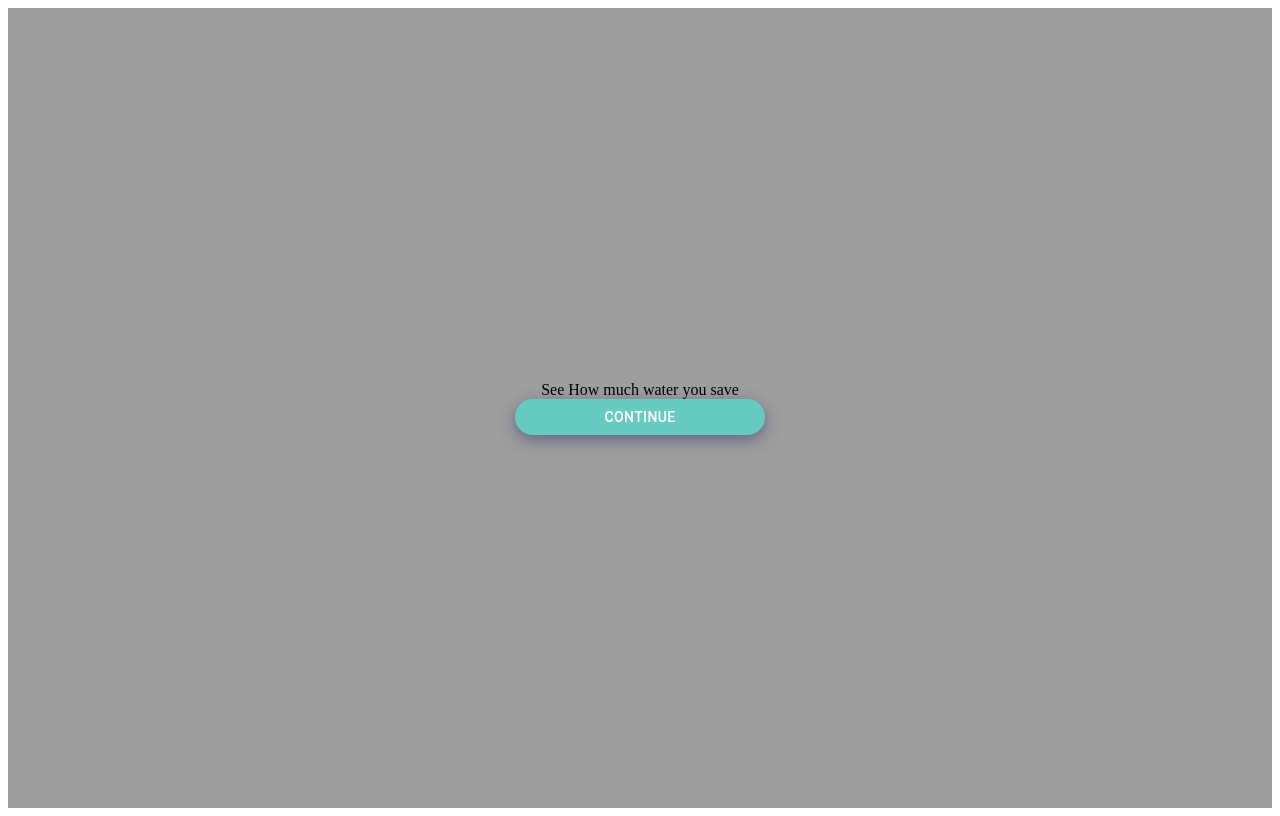
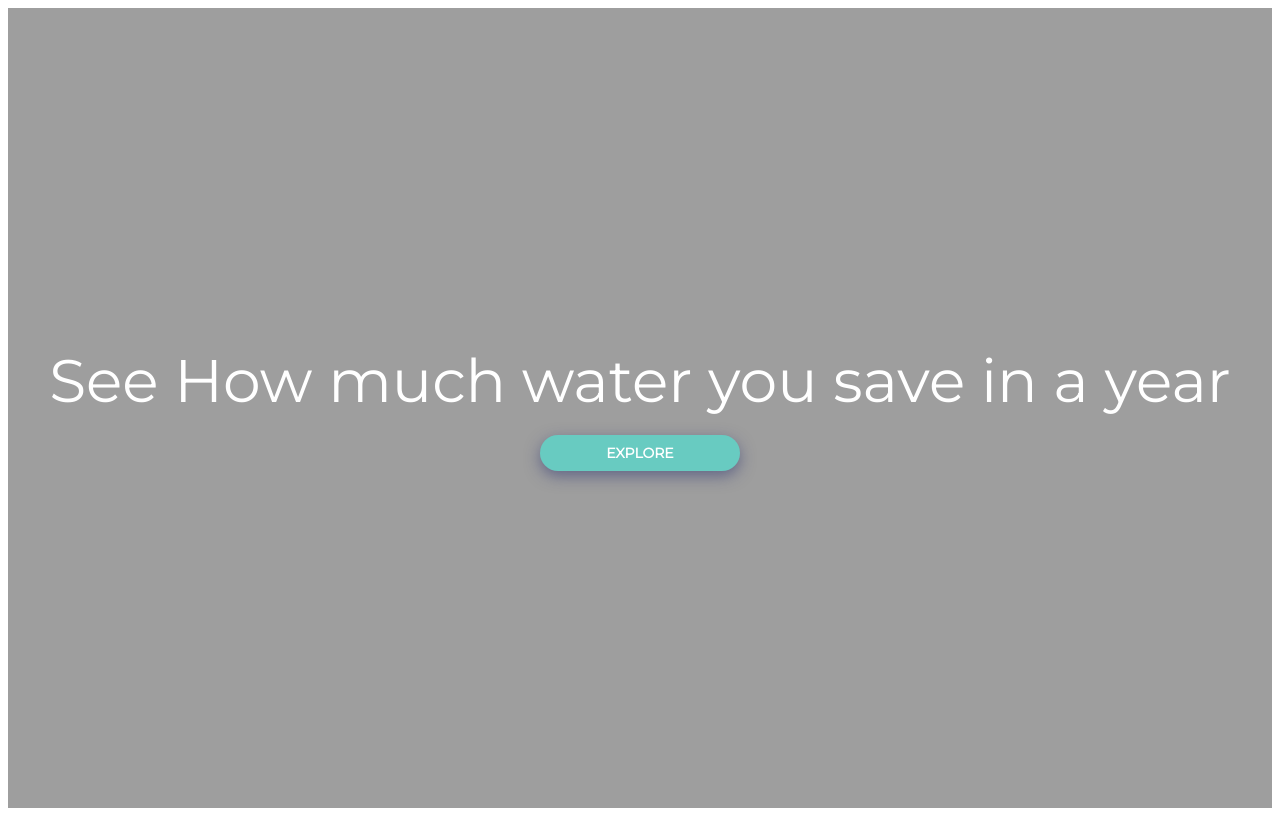
Before and after one commit to prashantbharati/Rh-form, a React (Create React App) app: page / in a window 1280 px wide. Built offline with nearby package versions, Linux system fonts and the light colour scheme.

Commit message:
explore done

```diff
--- a/public/index.html
+++ b/public/index.html
@@ -24,6 +24,7 @@
       work correctly both with client-side routing and a non-root public URL.
       Learn how to configure a non-root public URL by running `npm run build`.
     -->
+    <link href="https://fonts.googleapis.com/css2?family=Montserrat&display=swap" rel="stylesheet">
     <title>React App</title>
   </head>
   <body>
--- a/src/components/Explore.js
+++ b/src/components/Explore.js
@@ -1,5 +1,6 @@
 import React from "react";
 import Button from "@material-ui/core/Button";
+import { Typography } from "@material-ui/core";
 import useStyles from "./styles";
 const App = (props) => {
   const classes = useStyles();
@@ -10,9 +11,13 @@ const App = (props) => {
 
   return (
     <div className={classes.page}>
-      See How much water you save
+      <Typography variant="h2">
+        {" "}
+        See How much water you save in a year
+      </Typography>
+      <br />
       <Button className={classes.button} variant="contained" onClick={next}>
-        Continue
+        Explore
       </Button>
     </div>
   );
--- a/src/components/styles.js
+++ b/src/components/styles.js
@@ -7,14 +7,16 @@ export default makeStyles({
     flexDirection: "column",
     justifyContent: "center",
     alignItems: "center",
+    color: "white",
     backgroundColor: "#9e9e9e",
   },
   button: {
     backgroundColor: "#68CBC1",
     color: "white",
     width: "100%",
-    maxWidth: "250px",
+    maxWidth: "200px",
     display: "flex",
+    fontWeight: "700",
     borderStyle: "none",
     borderRadius: "999px 999px 999px 999px",
     boxShadow: "0px 5px 15px 0px rgb(39 48 112 / 51%)",
--- a/src/index.js
+++ b/src/index.js
@@ -1,6 +1,13 @@
 import React from "react";
-import ReactDom from "react-dom";
+import ReactDOM from "react-dom";
+import { ThemeProvider } from "@material-ui/core/styles";
 
 import App from "./App";
+import theme from "./theme";
 
-ReactDom.render(<App />, document.getElementById("root"));
+ReactDOM.render(
+  <ThemeProvider theme={theme}>
+    <App />
+  </ThemeProvider>,
+  document.getElementById("root")
+);
--- /dev/null
+++ b/src/theme.js
@@ -0,0 +1,12 @@
+import { createTheme } from "@material-ui/core/styles";
+
+const theme = createTheme({
+  typography: {
+    fontFamily: ['"Montserrat"', "Open Sans"].join(","),
+  },
+  button: {
+    fontFamily: ['"Montserrat"', "Open Sans"].join(","),
+  },
+});
+
+export default theme;
```
Also changed, not shown: src/components/theme.js (deleted).
